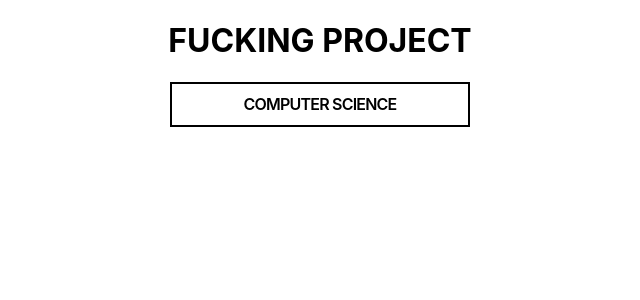
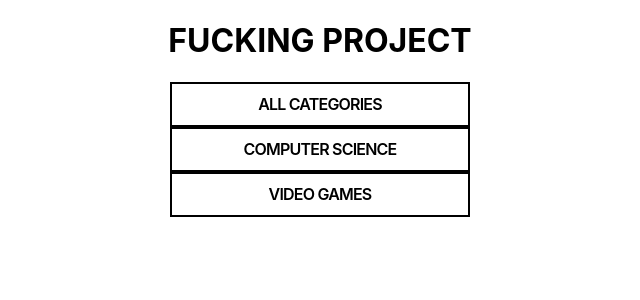
Before and after one commit to Sebastvin/quiz-website-app, a Flask app: page / in a window 1280 px wide. Shown: the top 300 px of the page, without its empty margins (320-960 px from the left). Run offline with Flask 2, Linux system fonts and the light colour scheme.

Commit message:
change main page

```diff
--- a/templates/test.html
+++ b/templates/test.html
@@ -8,7 +8,9 @@
 <body>
     <center><h1>FUCKING PROJECT</h1></center>
     <form action="quiz" method="post">
+        <center><button class="button-quiz" role="button" type="submit">ALL CATEGORIES</button></center>
         <center><button class="button-quiz" role="button" type="submit">COMPUTER SCIENCE</button></center>
+        <center><button class="button-quiz" role="button" type="submit">VIDEO GAMES</button></center>
     </form>
 </body>
 </html>
```
